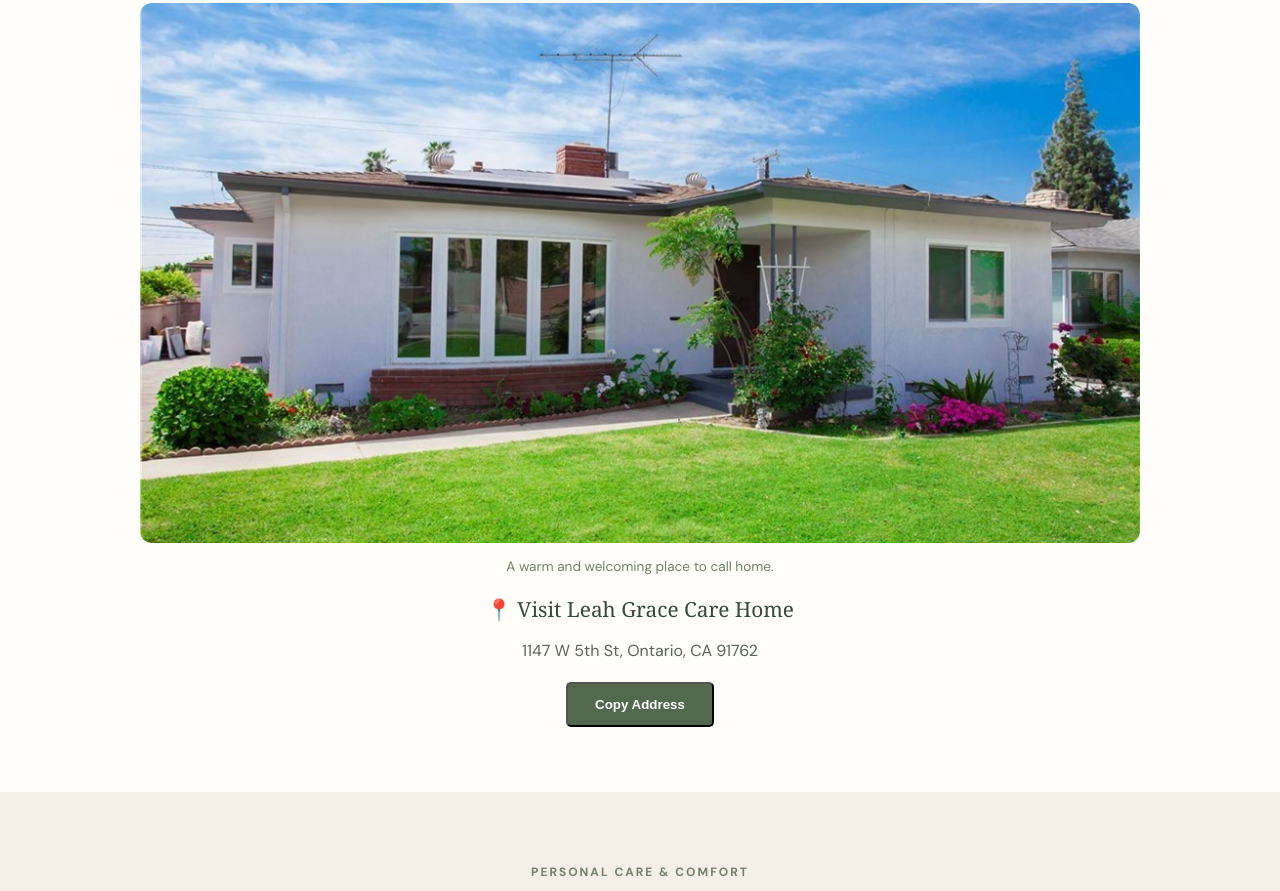
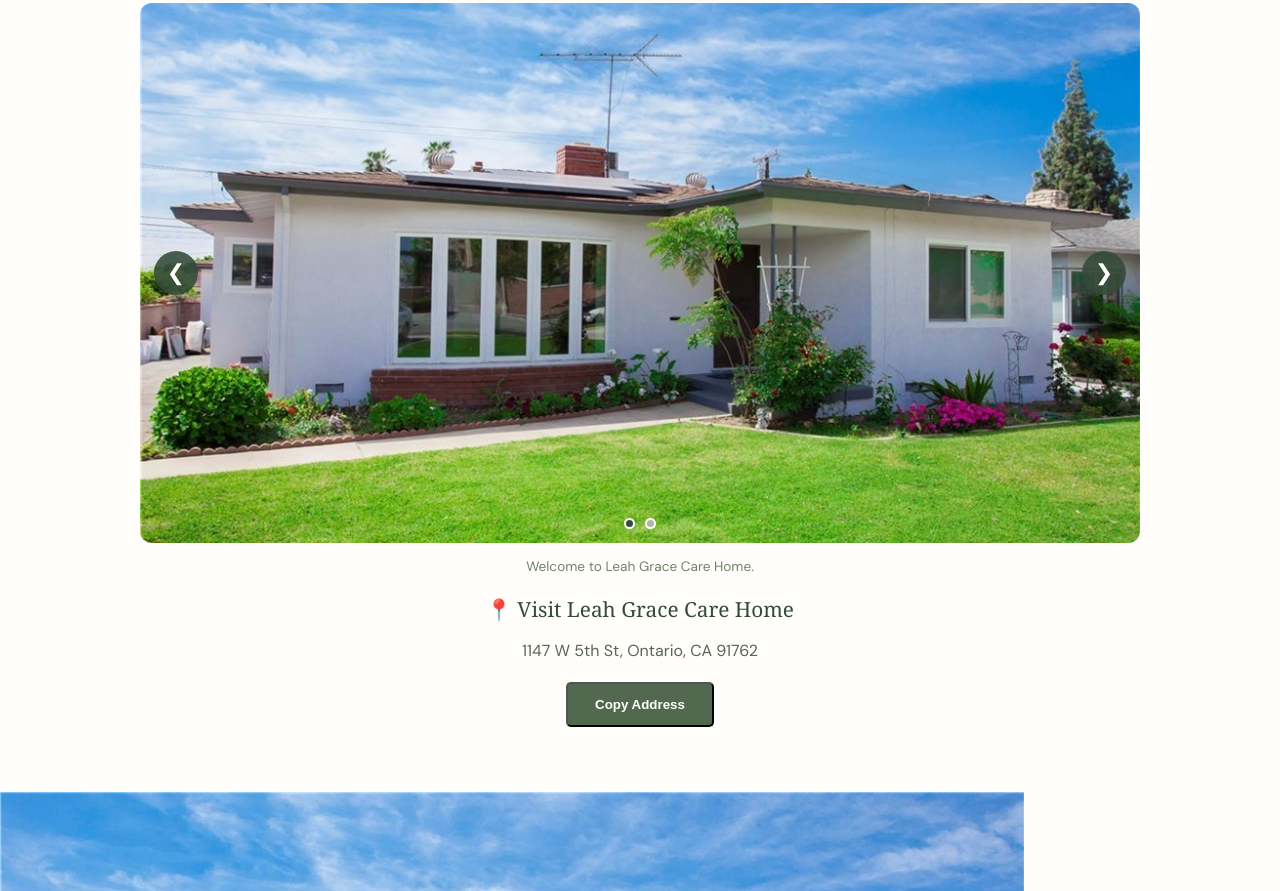
Before and after one commit to louiscjr/Leahgracecarehome, a plain HTML site: page index.html in a window 1280 px wide. Shown: the part 766-1657 px from the top of the page. Drawn offline with Linux system fonts and the light colour scheme.

Commit message:
Add photo gallery section and update styles
Removed old home photo styles and added a new photo gallery section with images and navigation buttons.

```diff
--- a/index.html
+++ b/index.html
@@ -195,16 +195,95 @@
       padding-top: 15px;
     }
 
-    .home-photo {
-      display: block;
-      width: 100%;
-      max-width: 1000px;
-      height: auto;
-      max-height: 540px;
-      object-fit: cover;
-      margin: 0 auto;
-      border-radius: 12px;
-    }
+
+/* Photo gallery */
+.gallery {
+  position: relative;
+  max-width: 1000px;
+  margin: 0 auto;
+  overflow: hidden;
+  border-radius: 12px;
+  background: #f5f0e7;
+}
+
+.gallery-images {
+  position: relative;
+}
+
+.gallery-image {
+  display: none;
+  width: 100%;
+  height: 540px;
+  object-fit: cover;
+}
+
+.gallery-image.active {
+  display: block;
+}
+
+.gallery-arrow {
+  position: absolute;
+  top: 50%;
+  transform: translateY(-50%);
+  border: none;
+  border-radius: 50%;
+  width: 44px;
+  height: 44px;
+  background: rgba(52, 74, 58, 0.88);
+  color: white;
+  font-size: 22px;
+  cursor: pointer;
+}
+
+.gallery-prev {
+  left: 14px;
+}
+
+.gallery-next {
+  right: 14px;
+}
+
+.gallery-dots {
+  position: absolute;
+  bottom: 14px;
+  left: 0;
+  right: 0;
+  display: flex;
+  justify-content: center;
+  gap: 10px;
+}
+
+.gallery-dot {
+  width: 11px;
+  height: 11px;
+  padding: 0;
+  border: 2px solid white;
+  border-radius: 50%;
+  background: #aeb6a5;
+  cursor: pointer;
+}
+
+.gallery-dot.active {
+  background: #344a3a;
+}
+
+.gallery-arrow:focus-visible,
+.gallery-dot:focus-visible {
+  outline: 3px solid #b8b99d;
+  outline-offset: 3px;
+}
+
+@media (max-width: 600px) {
+  .gallery-image {
+    height: 300px;
+  }
+
+  .gallery-arrow {
+    width: 38px;
+    height: 38px;
+  }
+}
+
 
     .photo-caption {
       color: #71816a;
@@ -402,7 +481,68 @@
     </section>
 
 
-<section class="photo-section">
+
+<section class="photo-section" id="gallery">
+  <div class="gallery">
+    <div class="gallery-images">
+      <img
+        class="gallery-image active"
+        src="care-home.jpg"
+        alt="Exterior of Leah Grace Care Home"
+      >
+
+      <img
+        class="gallery-image"
+        src="care-home-interior.jpg"
+        alt="Interior of Leah Grace Care Home"
+      >
+    </div>
+
+    <button
+      class="gallery-arrow gallery-prev"
+      type="button"
+      aria-label="Previous photo"
+    >
+      &#10094;
+    </button>
+
+    <button
+      class="gallery-arrow gallery-next"
+      type="button"
+      aria-label="Next photo"
+    >
+      &#10095;
+    </button>
+
+    <div class="gallery-dots" aria-label="Choose a photo">
+      <button class="gallery-dot active"
+        type="button" aria-label="Show photo 1"></button>
+      <button class="gallery-dot"
+        type="button" aria-label="Show photo 2"></button>
+    </div>
+  </div>
+
+  <p class="photo-caption" id="gallery-caption">
+    Welcome to Leah Grace Care Home.
+  </p>
+
+  <div class="address-box">
+    <h3>📍 Visit Leah Grace Care Home</h3>
+
+    <p id="care-home-address">
+      1147 W 5th St, Ontario, CA 91762
+    </p>
+
+    <button
+      class="button button-primary"
+      type="button"
+      onclick="copyCareHomeAddress()"
+    >
+      <span id="copy-button-text">Copy Address</span>
+    </button>
+  </div>
+</section>
+
   <img
     class="home-photo"
     src="care-home.jpg"
```
